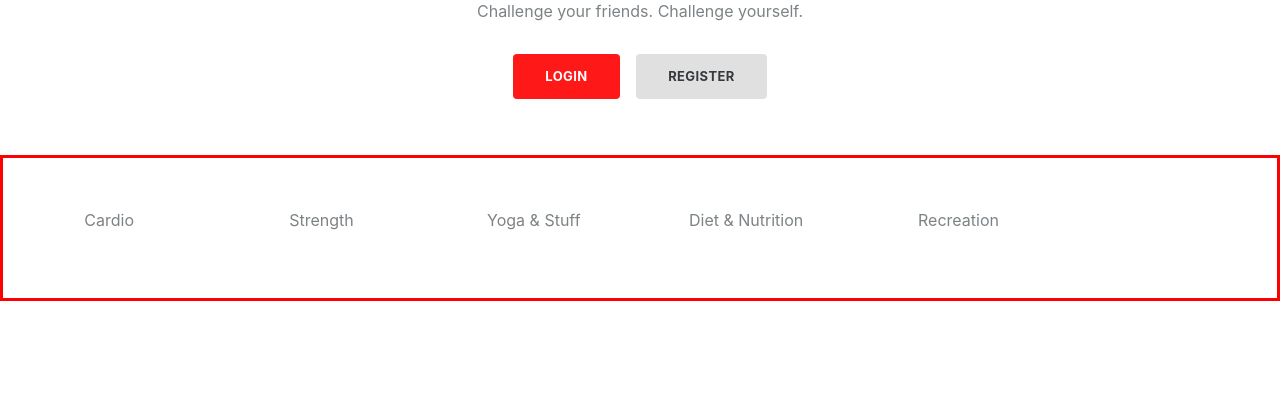
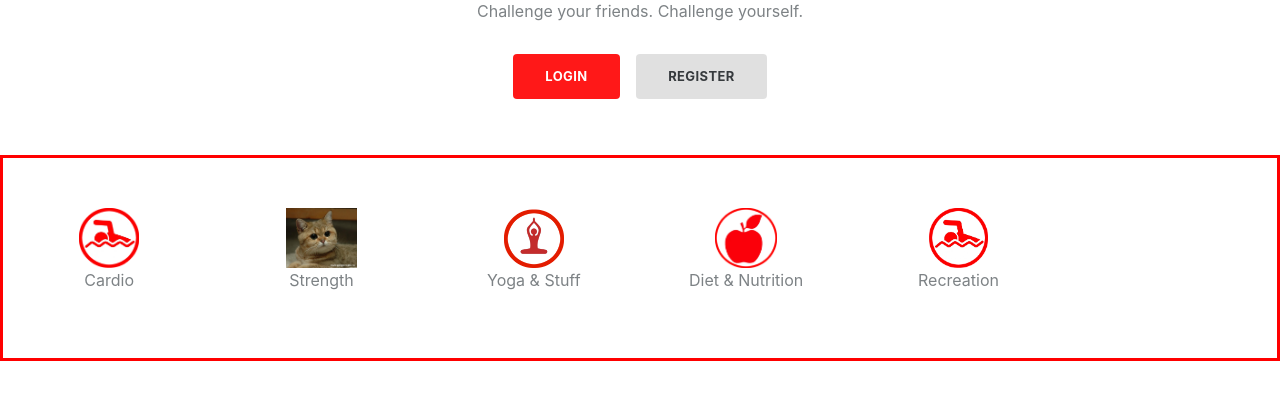
Before and after one commit to NicoleRus/fitness_challenges, a Flask app: page / in a window 1280 px wide. Shown: the part 228-628 px from the top of the page. Run offline with Flask 2, Linux system fonts and the light colour scheme; parts of the project's set-up code (start-up, migrations or seed data) failed here and were passed over; some libraries are stand-ins or nearby versions.

Commit message:
beatiful icons

```diff
--- a/FitnessApp/FitnessApp/templates/index.html
+++ b/FitnessApp/FitnessApp/templates/index.html
@@ -25,19 +25,24 @@
 <div class="highlight-red">
     <div class="container-fluid">
         <div class="row">
-            <div class="col-md-2">
+            <div class="col-md-2 text-center">
+                <img class="img-responsive" style="min-height:60px;height:60px;" src="{{url_for('static', filename='assets/img/icons/cardio.png')}}">
                 <p>Cardio</p>
             </div>
-            <div class="col-md-2">
+            <div class="col-md-2 text-center">
+                <img class="img-responsive" style="min-height:60px;height:60px;" src="{{url_for('static', filename='assets/img/cat.jpg')}}">
                 <p>Strength</p>
             </div>
-            <div class="col-md-2">
+            <div class="col-md-2 text-center">
+                <img class="img-responsive" style="min-height:60px;height:60px;" src="{{url_for('static', filename='assets/img/icons/yoga.png')}}">
                 <p>Yoga & Stuff</p>
             </div>
-            <div class="col-md-2">
+            <div class="col-md-2 text-center">
+                <img class="img-responsive" style="min-height:60px;height:60px;" src="{{url_for('static', filename='assets/img/icons/nutrition.png')}}">
                 <p>Diet & Nutrition</p>
             </div>
-            <div class="col-md-2">
+            <div class="col-md-2 text-center">
+                <img class="img-responsive" style="min-height:60px;height:60px;" src="{{url_for('static', filename='assets/img/icons/recreation.png')}}">
                 <p>Recreation</p>
             </div>
         </div>
```
Also changed, not shown: FitnessApp/FitnessApp/static/assets/img/icons/nutrition.png (renamed from FitnessApp/FitnessApp/static/assets/img/icons/nuitrition.png), 1 other file.
